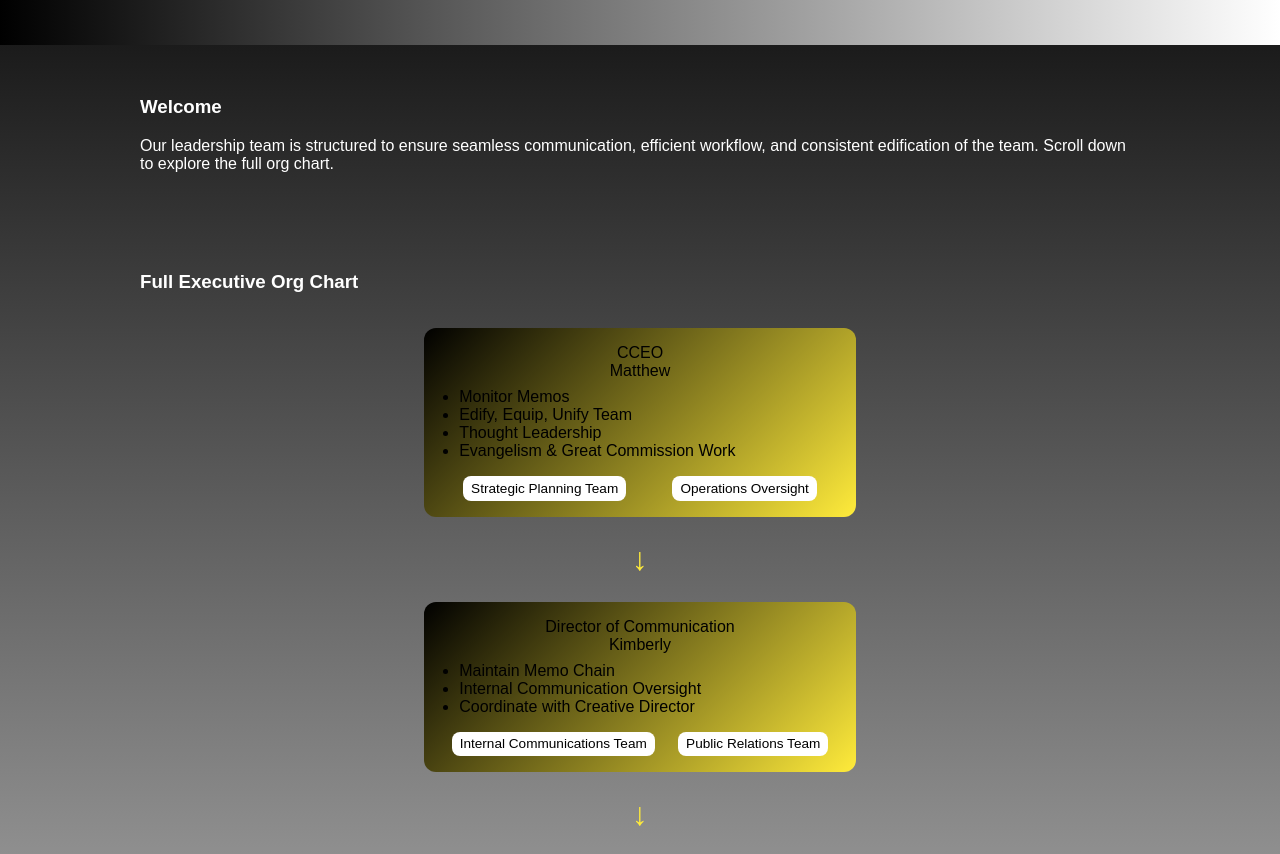
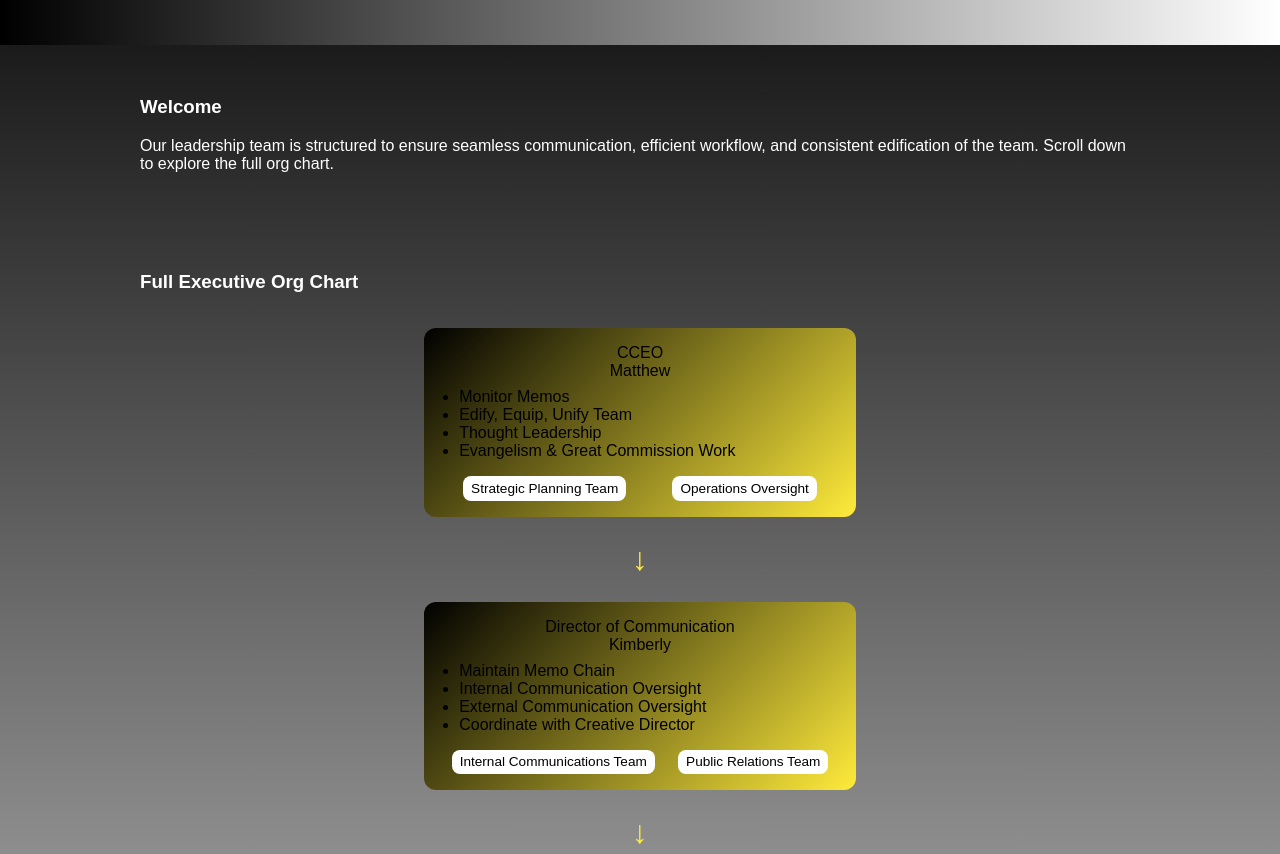
Before and after one commit to SunnyHaze241/executives-4-christ-learning-center, a plain HTML site: page index.html in a window 1280 px wide. Shown: the part 144-998 px from the top of the page. Drawn offline with Linux system fonts and the light colour scheme.

Commit message:
Update index.html

```diff
--- a/index.html
+++ b/index.html
@@ -49,6 +49,7 @@
           <ul class="sub-tasks">
             <li>Maintain Memo Chain</li>
             <li>Internal Communication Oversight</li>
+            <li>External Communication Oversight</li>
             <li>Coordinate with Creative Director</li>
           </ul>
           <div class="flow-row-sub">
```
